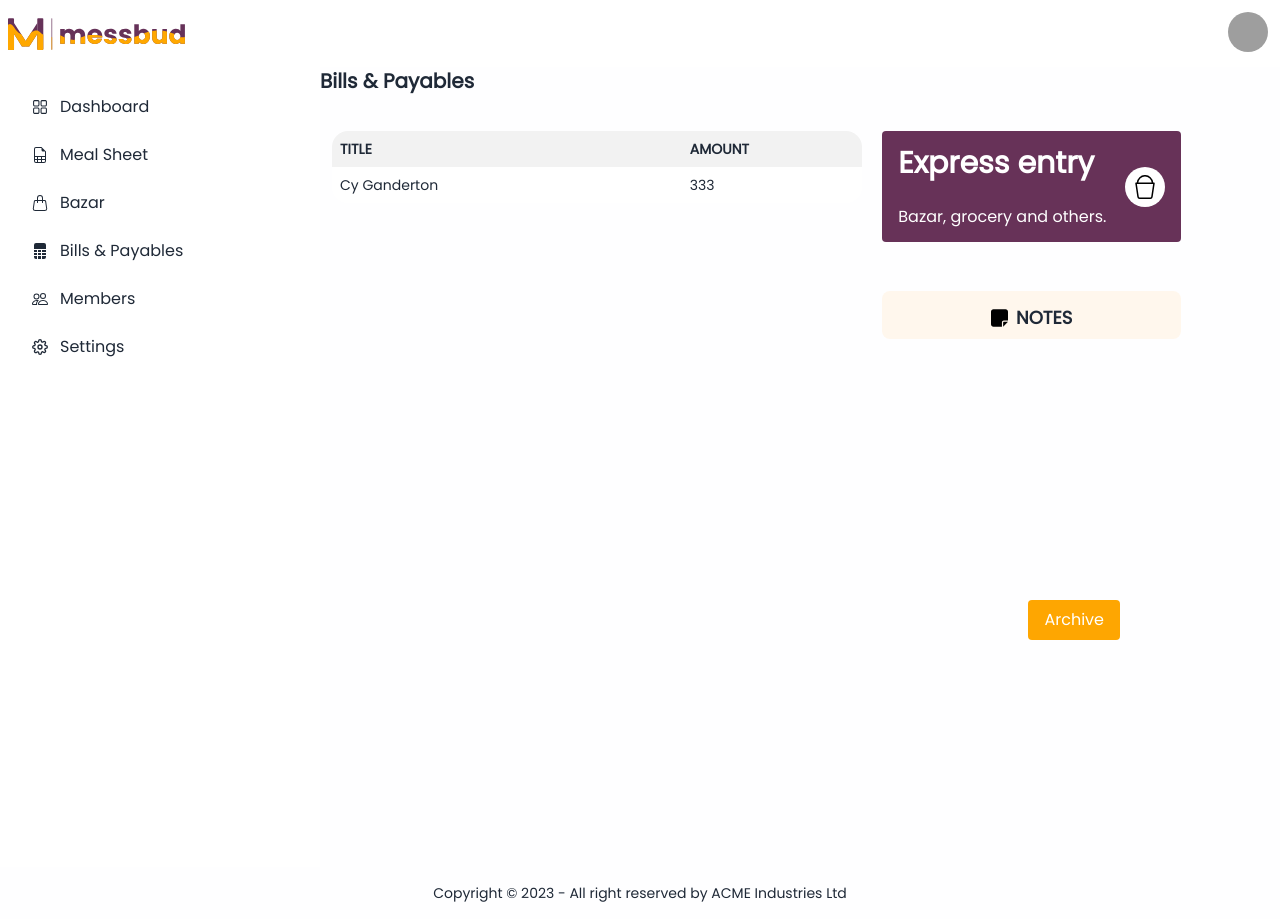
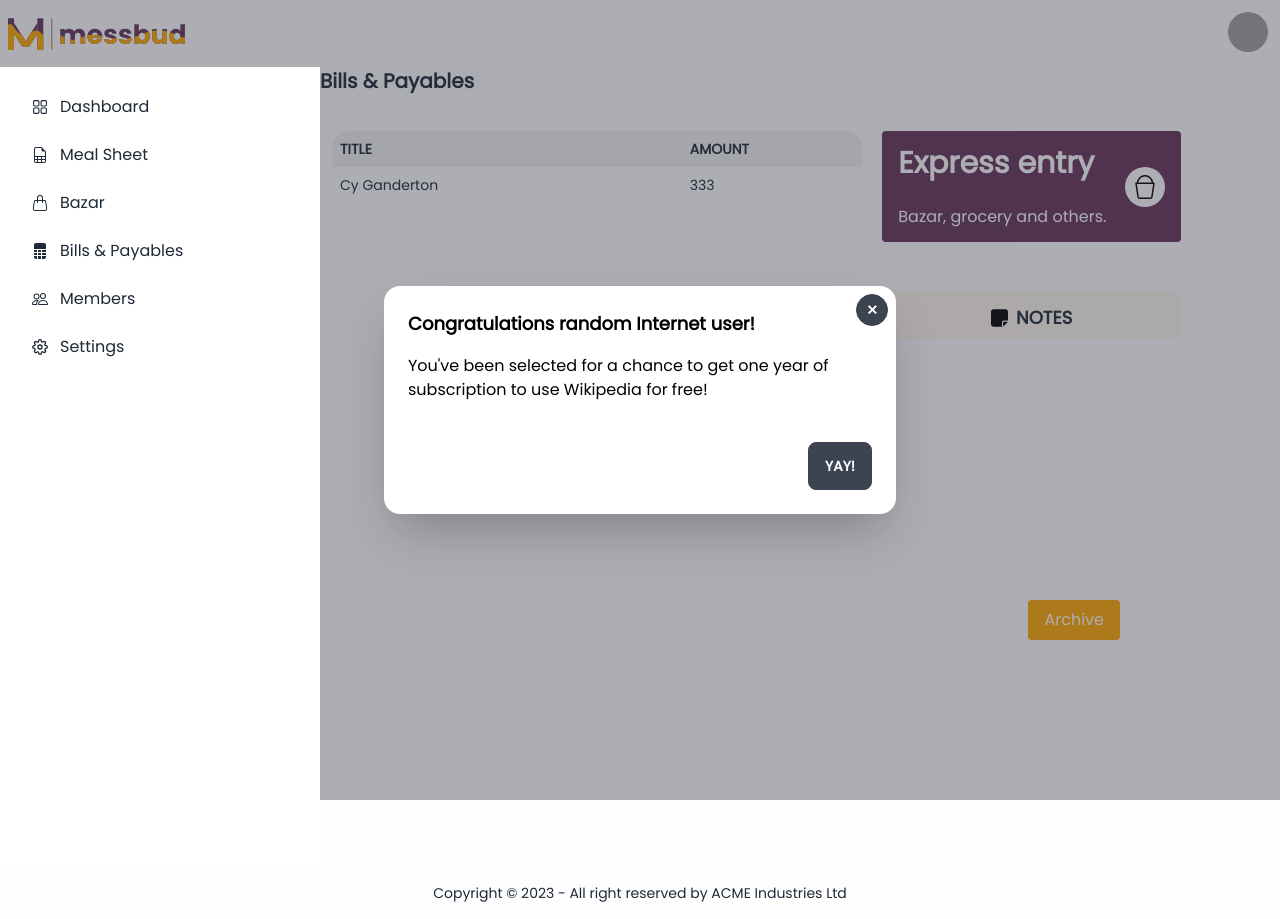
Before and after one commit to 2ndjoy/messbudCom_Client, a React (Create React App) app: page /billsandpays in a window 1280 px wide. Both pictures are taken after a click on the button "Archive". Built offline with nearby package versions, Linux system fonts and the light colour scheme; grey boxes are pictures that could not be loaded.

Commit message:
modal added

```diff
--- a/src/Components/DashBoardComponents/ArchiveButton/ArchiveButton.js
+++ b/src/Components/DashBoardComponents/ArchiveButton/ArchiveButton.js
@@ -5,7 +5,35 @@ function ArchiveButton() {
   return (
     <div className="relative h-screen">
       {/* Your app content */}
-      <StickyButton>Archive</StickyButton>
+      <StickyButton>
+        <label htmlFor="my-modal-7" className="">
+          Archive
+        </label>
+      </StickyButton>
+      {/* Put this part before </body> tag */}
+      <input type="checkbox" id="my-modal-7" className="modal-toggle" />
+      <div className="modal">
+        <div className="modal-box relative">
+          <label
+            htmlFor="my-modal-7"
+            className="btn btn-sm btn-circle absolute right-2 top-2"
+          >
+            ✕
+          </label>
+          <h3 className="text-lg text-black font-bold">
+            Congratulations random Internet user!
+          </h3>
+          <p className="py-4 text-black ">
+            You've been selected for a chance to get one year of subscription to
+            use Wikipedia for free!
+          </p>
+          <div className="modal-action">
+            <label htmlFor="my-modal-7" className="btn">
+              Yay!
+            </label>
+          </div>
+        </div>
+      </div>
     </div>
   );
 }
--- a/src/Components/DashBoardComponents/Bazar/BazarBoard.js
+++ b/src/Components/DashBoardComponents/Bazar/BazarBoard.js
@@ -1,5 +1,4 @@
 import React from "react";
-import pause from "../../../assets/icons/circle-pause-solid.svg";
 import { BsBucket } from "react-icons/bs";
 const BazarBoard = () => {
   return (
@@ -13,15 +12,36 @@ const BazarBoard = () => {
         <p>Bazar, grocery and others.</p>
       </div>
       <button>
-        <p className="text-2xl p-2 text-black bg-white rounded-full">
-          <BsBucket />
-        </p>
-        {/* <img
-          src={pause}
-          style={{ backgroundColor: "#F3E7D6" }}
-          className="h-7 rounded-full w-full"
-          alt=""
-        /> */}
+        <label htmlFor="my-modal-5" className="">
+          <p className="text-2xl p-2 text-black bg-white rounded-full">
+            <BsBucket />
+          </p>
+        </label>
+
+        {/* Put this part before </body> tag */}
+        <input type="checkbox" id="my-modal-5" className="modal-toggle" />
+        <div className="modal">
+          <div className="modal-box relative">
+            <label
+              htmlFor="my-modal-5"
+              className="btn btn-sm btn-circle absolute right-2 top-2"
+            >
+              ✕
+            </label>
+            <h3 className="text-lg text-black font-bold">
+              Congratulations random Internet user!
+            </h3>
+            <p className="py-4 text-black ">
+              You've been selected for a chance to get one year of subscription
+              to use Wikipedia for free!
+            </p>
+            <div className="modal-action">
+              <label htmlFor="my-modal-5" className="btn">
+                Yay!
+              </label>
+            </div>
+          </div>
+        </div>
       </button>
     </div>
   );
--- a/src/Components/DashBoardComponents/Bazar/BazarNotes.js
+++ b/src/Components/DashBoardComponents/Bazar/BazarNotes.js
@@ -3,9 +3,39 @@ import notes from "../../../assets/icons/note-sticky-solid.svg";
 
 const BazarNotes = () => {
   return (
-    <div className="btn btn-ghost flex w-3/4 justify-center items-center gap-2 bg-orange-50 p-3">
-      <img src={notes} className="h-5" alt="" />{" "}
-      <h1 className="text-lg font-semibold">Notes</h1>
+    <div className="">
+      <label
+        htmlFor="my-modal-6"
+        className="btn btn-ghost flex w-3/4 justify-center items-center gap-2 bg-orange-50 p-3"
+      >
+        <img src={notes} className="h-5" alt="" />{" "}
+        <h1 className="text-lg font-semibold">Notes</h1>
+      </label>
+
+      {/* Put this part before </body> tag */}
+      <input type="checkbox" id="my-modal-6" className="modal-toggle" />
+      <div className="modal">
+        <div className="modal-box relative">
+          <label
+            htmlFor="my-modal-6"
+            className="btn btn-sm btn-circle absolute right-2 top-2"
+          >
+            ✕
+          </label>
+          <h3 className="text-lg text-black font-bold">
+            Congratulations random Internet user!
+          </h3>
+          <p className="py-4 text-black ">
+            You've been selected for a chance to get one year of subscription to
+            use Wikipedia for free!
+          </p>
+          <div className="modal-action">
+            <label htmlFor="my-modal-6" className="btn">
+              Yay!
+            </label>
+          </div>
+        </div>
+      </div>
     </div>
   );
 };
--- a/src/Components/DashBoardComponents/MealSheet/MealBoard.js
+++ b/src/Components/DashBoardComponents/MealSheet/MealBoard.js
@@ -1,7 +1,9 @@
-import React from "react";
-import { BsFillPauseCircleFill } from "react-icons/bs";
+import React, { useState } from "react";
+import { BsFillPauseCircleFill, BsPlayCircleFill } from "react-icons/bs";
 
 const MealBoard = () => {
+  const [play, setPlay] = useState(true);
+
   return (
     <div
       style={{ backgroundColor: "#333542", color: "#FEFEFF" }}
@@ -9,13 +11,20 @@ const MealBoard = () => {
     >
       <div className="">
         <small>Your meal is </small> <br />
-        <h1 className="text-teal-400 text-4xl">Running</h1>
+        {play ? (
+          <h1 className="text-teal-400 text-4xl">Running</h1>
+        ) : (
+          <h1 className="text-teal-400 text-4xl">Paused</h1>
+        )}
       </div>
-      <button>
+      <button
+        onClick={() => {
+          setPlay(!play);
+        }}
+      >
         <p className="text-2xl p-2 rounded-full">
-          <BsFillPauseCircleFill />
+          {play ? <BsFillPauseCircleFill /> : <BsPlayCircleFill />}
         </p>
-        {/* <img src={pause} className="h-7 bg-white rounded-full " alt="" /> */}
       </button>
     </div>
   );
```
